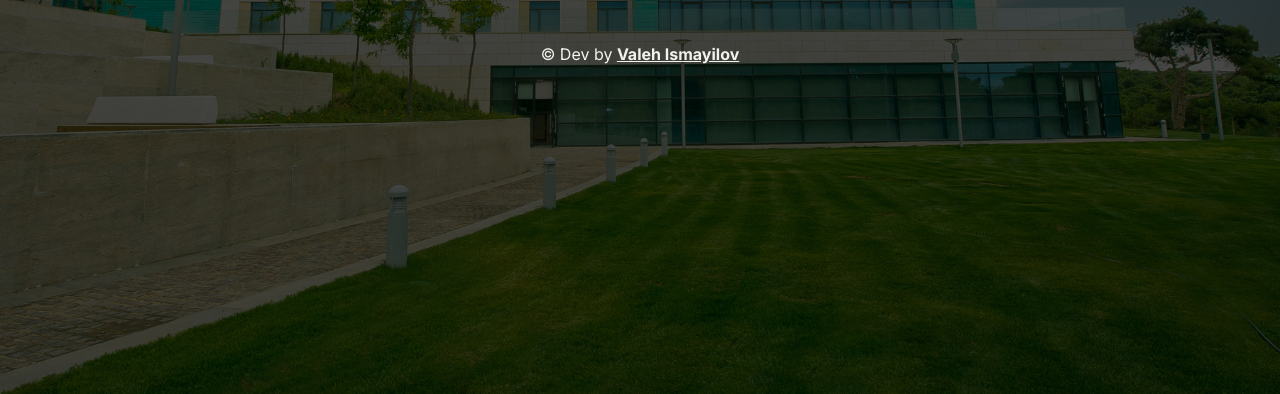
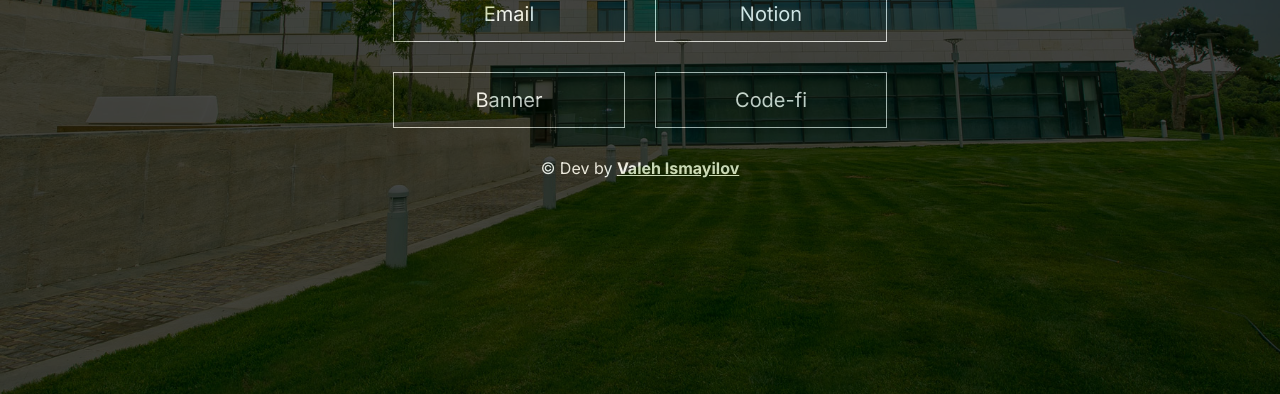
Before and after one commit to vlhsmylv/ada-school-portal, a plain HTML site: page index.html in a window 1280 px wide. Shown: the part 406-800 px from the top of the page. Drawn offline with Linux system fonts and the light colour scheme.

Commit message:
adding new items

```diff
--- a/index.html
+++ b/index.html
@@ -66,8 +66,33 @@
       </div>
     </div>
   </body>
-  <script type="module">
-    import items from "./items.json";
+  <script>
+    const items = [
+      {
+        "title": "Todo",
+        "href": "https://todoist.com"
+      },
+      {
+        "title" : "Blackboard",
+        "href": "https://ada.blackboard.com"
+      },
+      {
+        "title": "Email",
+        "href": "https://outlook.office.com"
+      },
+      {
+        "title": "Notion",
+        "href": "notion://"
+      },
+      {
+        "title": "Banner",
+        "href": "https://reg-prod.ec.ada.edu.az/StudentRegistrationSsb/ssb/registrationHistory/registrationHistory"
+      },
+      {
+        "title" : "Code-fi",
+        "href" : "https://www.youtube.com/watch?v=f02mOEt11OQ"
+      }
+    ]
 
     const container = document.querySelector("#items");
 
@@ -91,7 +116,7 @@
       `);
       anchor.textContent = title;
 
-      container.append(container);
+      container.append(anchor);
     }
   </script>
 </html>
--- a/items.json
+++ /dev/null
@@ -1,22 +0,0 @@
-[
-  {
-    "title": "Todo",
-    "href": "https://todoist.com"
-  },
-  {
-    "title" : "Blackboard",
-    "href": "https://ada.blackboard.com"
-  },
-  {
-    "title": "Email",
-    "href": "https://outlook.office.com"
-  },
-  {
-    "title": "Notion",
-    "href": "notion://"
-  },
-  {
-    "title": "Banner",
-    "href": "https://reg-prod.ec.ada.edu.az/StudentRegistrationSsb/ssb/registrationHistory/registrationHistory"
-  }
-]
```
